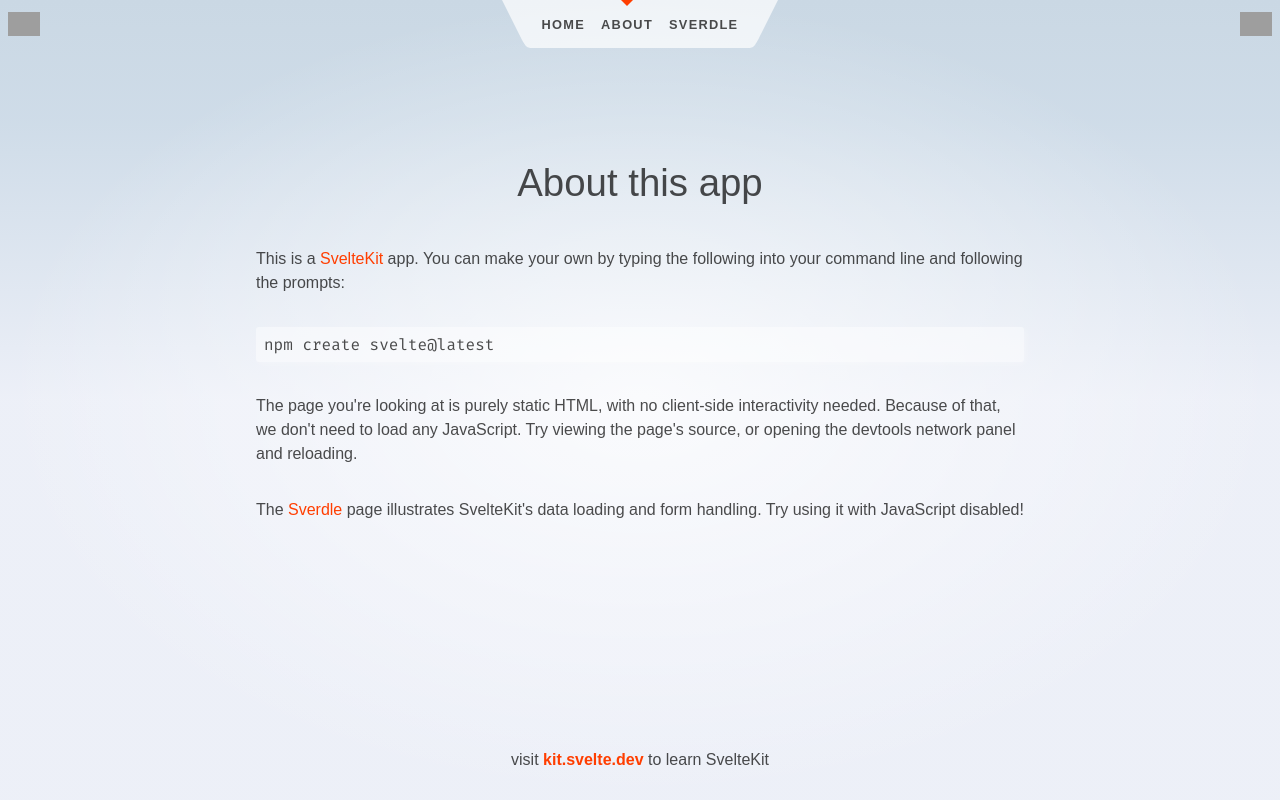
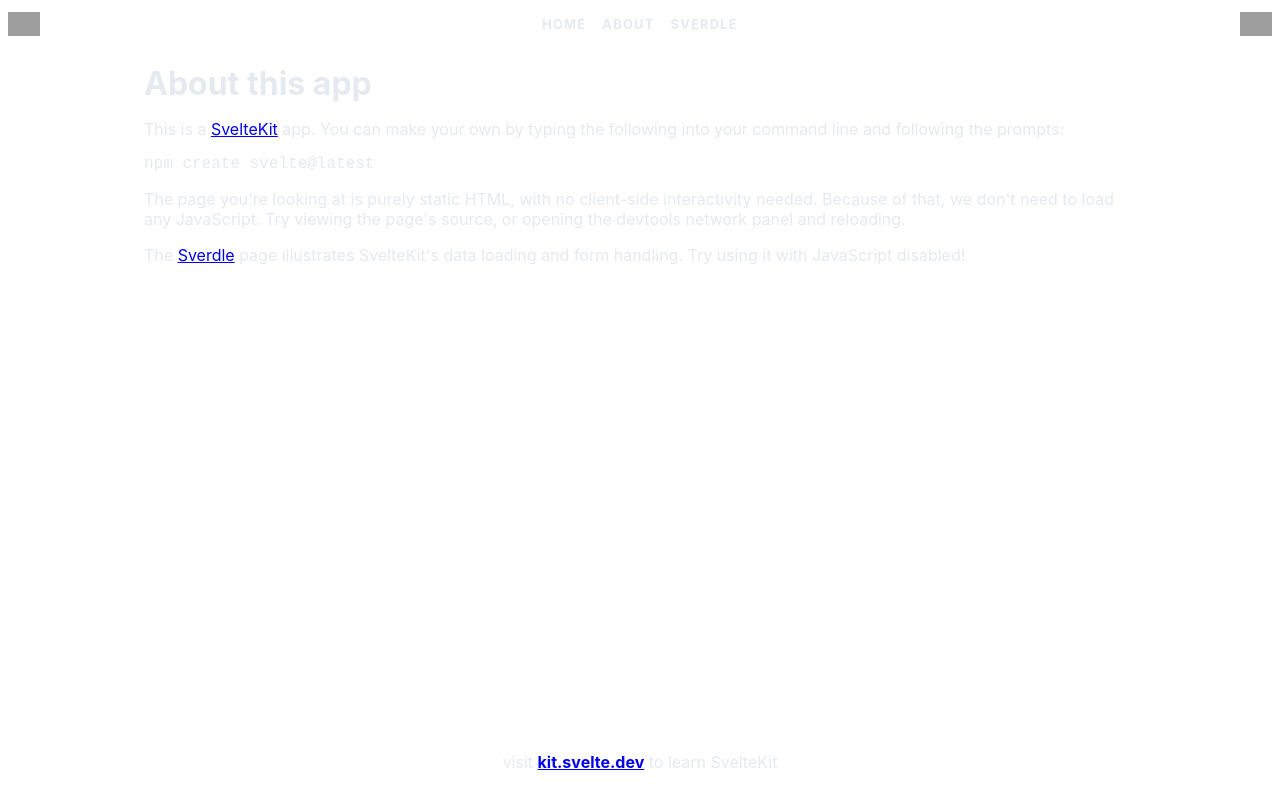
Before and after one commit to jalopbauer/dnd-currency-manager-front, a SvelteKit app: page /about in a window 1280 px wide. Built offline with nearby package versions, Linux system fonts and the light colour scheme; grey boxes are pictures that could not be loaded.

Commit message:
style vars

```diff
--- a/src/routes/styles.css
+++ b/src/routes/styles.css
@@ -1,107 +1,69 @@
 @import '@fontsource/fira-mono';
 
 :root {
-	--font-body: Arial, -apple-system, BlinkMacSystemFont, 'Segoe UI', Roboto, Oxygen, Ubuntu,
-		Cantarell, 'Open Sans', 'Helvetica Neue', sans-serif;
-	--font-mono: 'Fira Mono', monospace;
-	--color-bg-0: rgb(202, 216, 228);
-	--color-bg-1: hsl(209, 36%, 86%);
-	--color-bg-2: hsl(224, 44%, 95%);
-	--color-theme-1: #ff3e00;
-	--color-theme-2: #4075a6;
-	--color-text: rgba(0, 0, 0, 0.7);
-	--column-width: 42rem;
-	--column-margin-top: 4rem;
-	font-family: var(--font-body);
-	color: var(--color-text);
+	/*Font*/
+	--font: Inter;
+
+	/*Font size*/
+	--header: 32px;
+
+	--title-l: 28px;
+	--title-m: 24px;
+	--title-s: 20px;
+
+	--body: 16px;
+
+	/*Colors*/
+	--primary-600: #2E3440;
+	--primary-500: #3B4252;
+	--primary-400: #434C5E;
+
+	--secondary-600: #5E81AC;
+	--secondary-500: #81A1C1;
+
+
+	--greyscale-600: #D8DEE9;
+	--greyscale-500: #E5E9F0;
+	--greyscale-400: #ECEFF4;
+	--greyscale-diffused: rgba(229, 233, 240, 0.20);
+
+	/*Other constants*/
+	--border-radius: 8px;
+
+}
+
+h1 {
+	margin:0;
+	color: var(--greyscale-500);
+	font-family: var(--font);
+	font-size: var(--header);
+}
+
+h2 {
+	margin:0;
+	color: var(--greyscale-500);
+	font-family: var(--font);
+	font-size: var(--title-l);
+}
+
+
+h3 {
+	margin:0;
+	color: var(--greyscale-500);
+	font-family: var(--font);
+	font-size: var(--title-m);
+}
+
+h4 {
+	margin:0;
+	color: var(--greyscale-500);
+	font-family: var(--font);
+	font-size: var(--title-s);
 }
 
 body {
-	min-height: 100vh;
 	margin: 0;
-	background-attachment: fixed;
-	background-color: var(--color-bg-1);
-	background-size: 100vw 100vh;
-	background-image: radial-gradient(
-			50% 50% at 50% 50%,
-			rgba(255, 255, 255, 0.75) 0%,
-			rgba(255, 255, 255, 0) 100%
-		),
-		linear-gradient(180deg, var(--color-bg-0) 0%, var(--color-bg-1) 15%, var(--color-bg-2) 50%);
+	color: var(--greyscale-500);
+	font-family: var(--font);
+	font-size: var(--body);
 }
-
-h1,
-h2,
-p {
-	font-weight: 400;
-}
-
-p {
-	line-height: 1.5;
-}
-
-a {
-	color: var(--color-theme-1);
-	text-decoration: none;
-}
-
-a:hover {
-	text-decoration: underline;
-}
-
-h1 {
-	font-size: 2rem;
-	text-align: center;
-}
-
-h2 {
-	font-size: 1rem;
-}
-
-pre {
-	font-size: 16px;
-	font-family: var(--font-mono);
-	background-color: rgba(255, 255, 255, 0.45);
-	border-radius: 3px;
-	box-shadow: 2px 2px 6px rgb(255 255 255 / 25%);
-	padding: 0.5em;
-	overflow-x: auto;
-	color: var(--color-text);
-}
-
-.text-column {
-	display: flex;
-	max-width: 48rem;
-	flex: 0.6;
-	flex-direction: column;
-	justify-content: center;
-	margin: 0 auto;
-}
-
-input,
-button {
-	font-size: inherit;
-	font-family: inherit;
-}
-
-button:focus:not(:focus-visible) {
-	outline: none;
-}
-
-@media (min-width: 720px) {
-	h1 {
-		font-size: 2.4rem;
-	}
-}
-
-.visually-hidden {
-	border: 0;
-	clip: rect(0 0 0 0);
-	height: auto;
-	margin: 0;
-	overflow: hidden;
-	padding: 0;
-	position: absolute;
-	width: 1px;
-	white-space: nowrap;
-}
```
